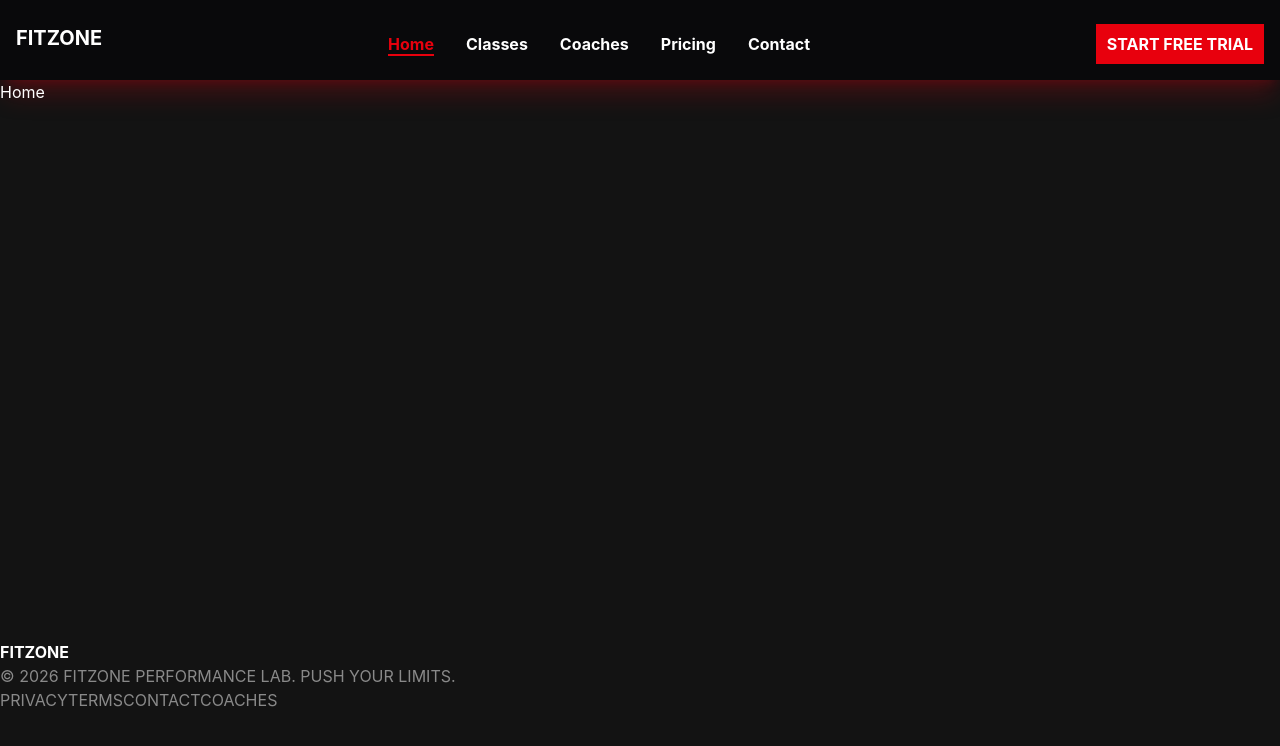
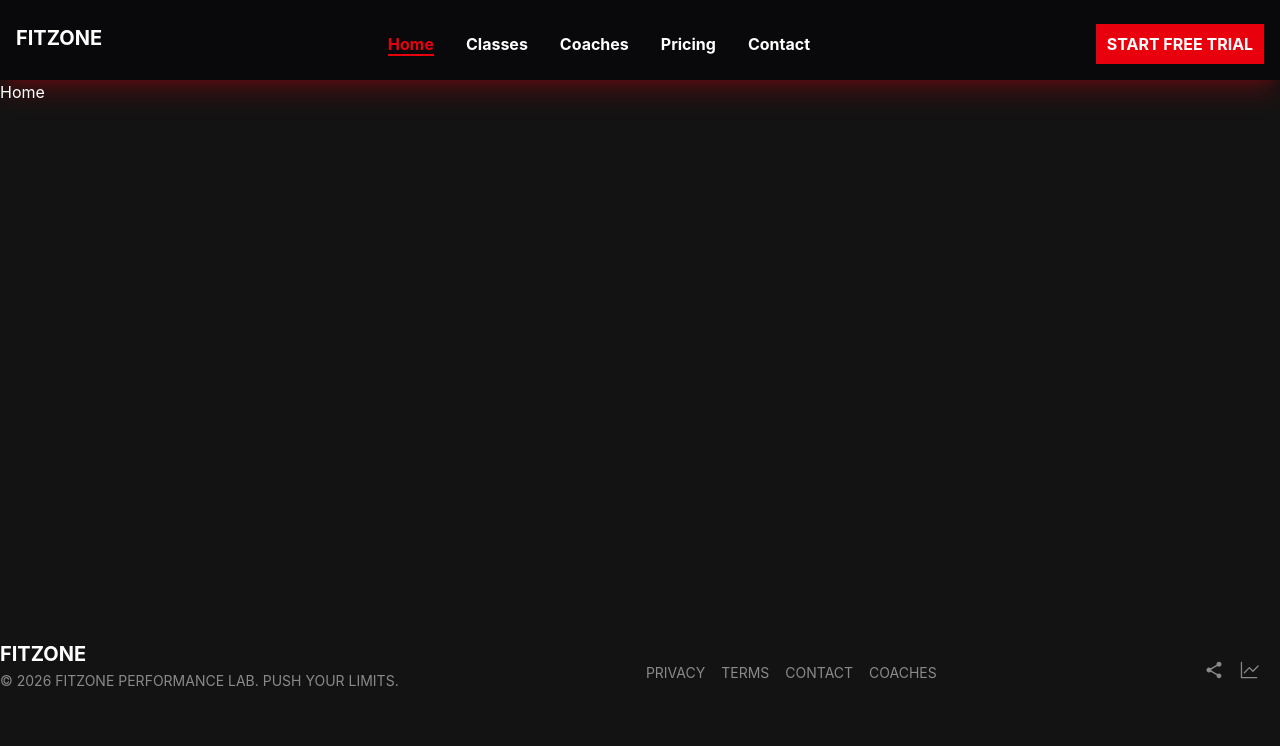
Before and after one commit to tekilaofficielpro/fitzone, a React (Vite) app: page / in a window 1280 px wide. Shown: the top 746 px of the page. Built offline with nearby package versions, Linux system fonts and the light colour scheme.

Commit message:
Footer finished

```diff
--- a/package.json
+++ b/package.json
@@ -13,6 +13,7 @@
     "@tailwindcss/vite": "^4.2.2",
     "react": "^19.2.4",
     "react-dom": "^19.2.4",
+    "react-icons": "^5.6.0",
     "react-router-dom": "^7.14.0",
     "tailwindcss": "^4.2.2"
   },
--- a/src/components/Footer/Footer.jsx
+++ b/src/components/Footer/Footer.jsx
@@ -1,32 +1,36 @@
 import { Link } from "react-router-dom";
+import { GoGraph } from "react-icons/go";
+import { IoMdShare } from "react-icons/io";
 
 const Footer = () => {
-  return (
-    <footer className='container h-48 bg-primary py-8'>
-        <div className="flex flex-col justify-bewteen">
+    return (
+        <footer className='container flex flex-row justify-between h-48 bg-primary py-8'>
             <div>
-                <h1 className="font-bold text-white">FITZONE</h1>
-                <span className="text-white/50">
+                <h1 className="font-bold text-white text-xl">FITZONE</h1>
+                <span className="text-white/50 text-sm">
                     © {new Date().getFullYear()} FITZONE PERFORMANCE LAB. PUSH YOUR LIMITS.
                 </span>
             </div>
-            <div className="gap-4">
-                <Link to="/about" className="text-white/50 hover:text-white">
+            <div className="m-5 space-x-4">
+                <Link to="/privacy" className="text-white/50 hover:text-white text-sm">
                     PRIVACY
                 </Link>
-                <Link to="/about" className="text-white/50 hover:text-white">
+                <Link to="/terms" className="text-white/50 hover:text-white text-sm">
                     TERMS
                 </Link>
-                <Link to="/about" className="text-white/50 hover:text-white">
+                <Link to="/contact" className="text-white/50 hover:text-white text-sm">
                     CONTACT
                 </Link>
-                <Link to="/about" className="text-white/50 hover:text-white">
+                <Link to="/coaches" className="text-white/50 hover:text-white text-sm">
                     COACHES
                 </Link>
             </div>
-        </div>
-    </footer>
-  )
+            <div className="flex gap-4 text-white/50 m-5">
+                <IoMdShare className="size-5 cursor-pointer" />
+                <GoGraph className="size-5 cursor-pointer" />
+            </div>
+        </footer>
+    )
 }
 
 export default Footer
```
Also changed, not shown: 1 other file (tests, documents, lock files or other folders).
